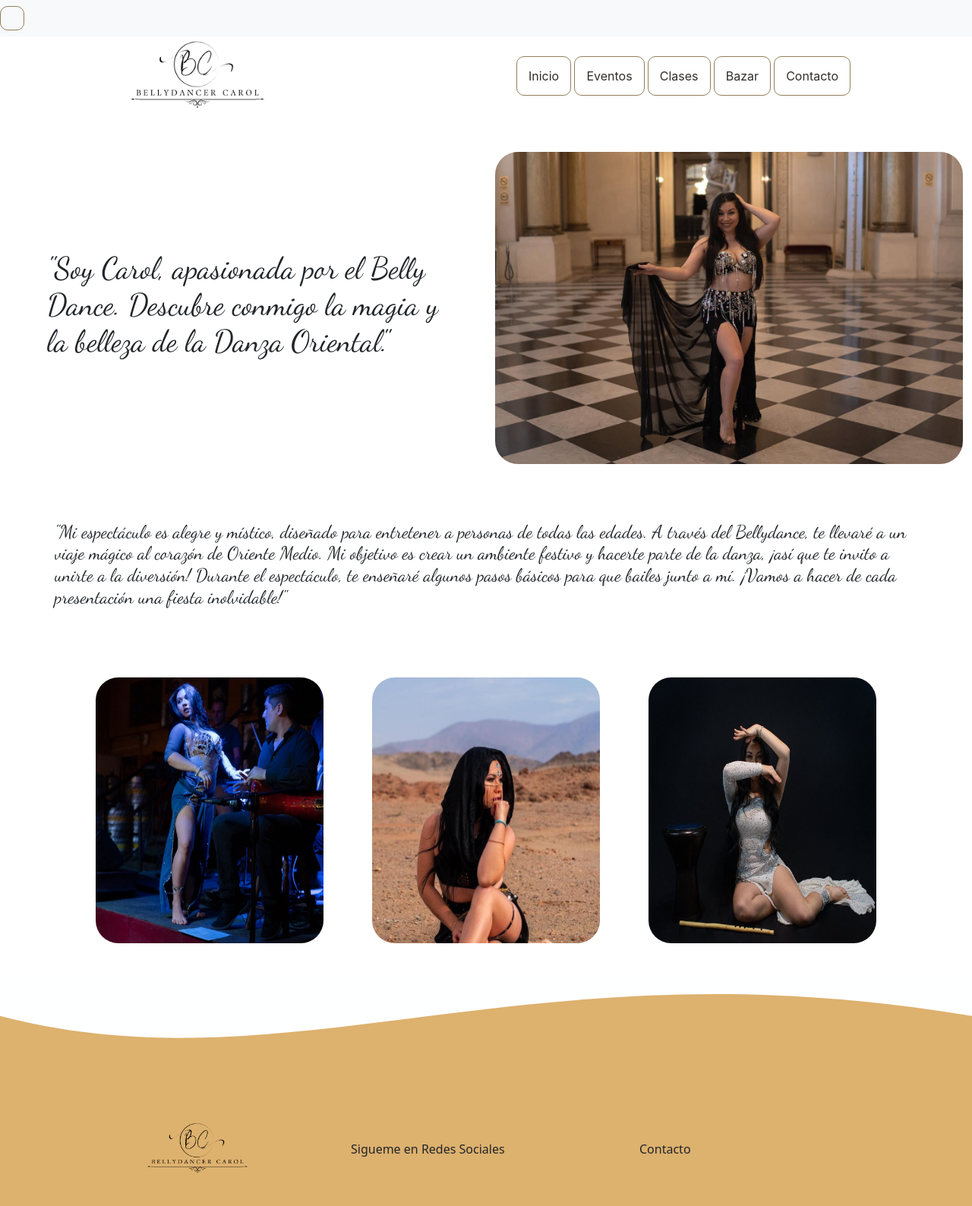
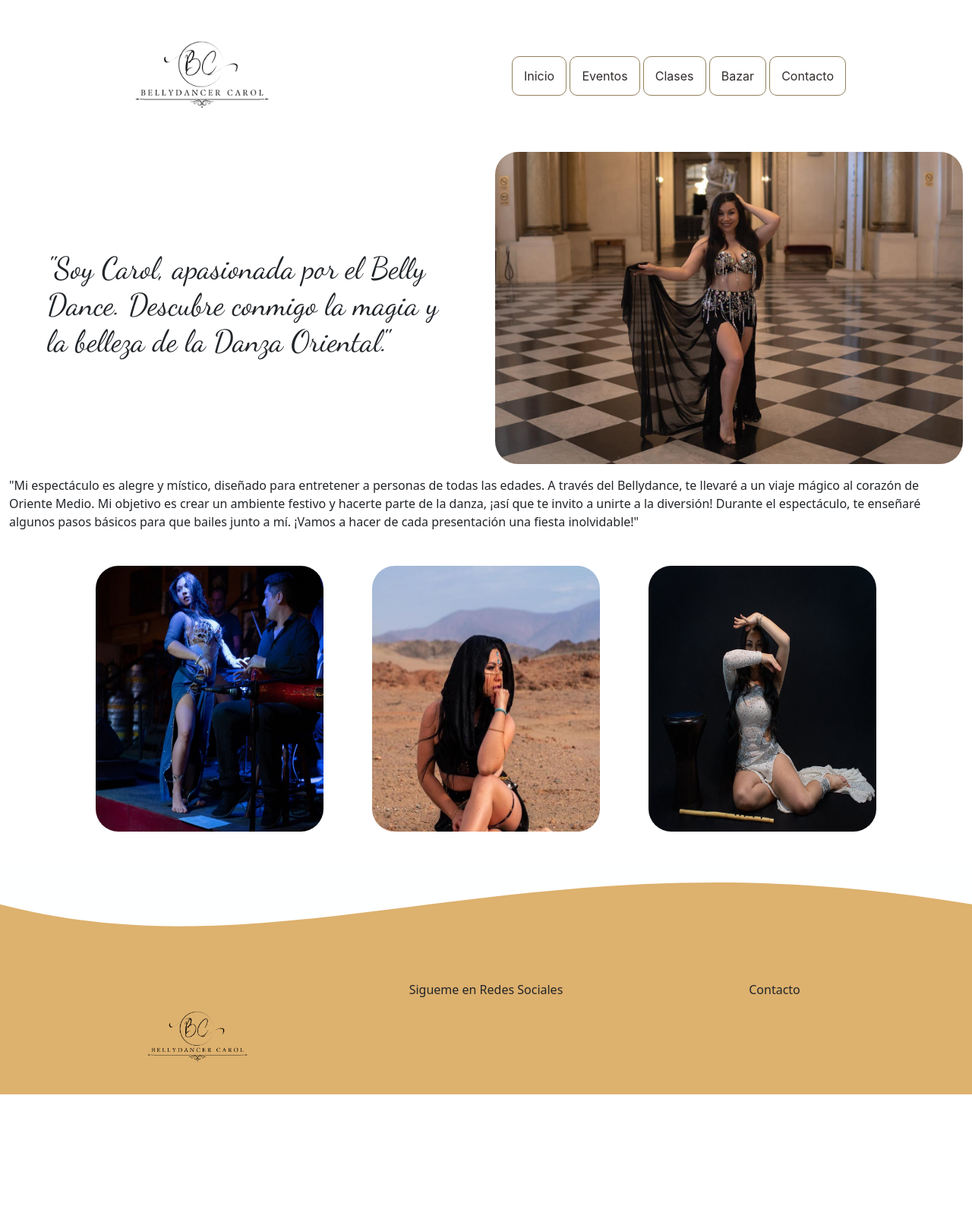
Before and after one commit to Ceci03cornejo/Coderhouse, a plain HTML site: page Index.html in a window 1280 px wide. Shown: the whole page at 76% size. After the commit the page ends 1441 px from the top, so only its background shows below. Drawn offline with nearby package versions, Linux system fonts and the light colour scheme.

Commit message:
nav-none

```diff
--- a/Index.html
+++ b/Index.html
@@ -13,7 +13,7 @@
 </head>
 
 <body>
-    <header class="header">
+    <header class="header container-fluid col-12">
         <img class="logo" src="./assets/images/LOGO PNG 1.png" alt="logo">
         <nav>
             <a href="../Index.html">Inicio</a>
@@ -21,17 +21,14 @@
             <a href="./pages/Clases.html">Clases</a>
             <a href="./pages/Bazar.html">Bazar</a>
             <a href="./pages/Contacto.html">Contacto</a>
-            <nav class="navbar navbar-expand-lg bg-body-tertiary fixed-top">
-                <a class="navbar-brand" href="#"></a>
-                <button class="navbar-toggler" type="button" data-bs-toggle="offcanvas"
-                    data-bs-target="#navbarOffcanvasLg" aria-controls="navbarOffcanvasLg"
-                    aria-label="Toggle navigation">
+
+            <!-- <nav class="navbar navbar-expand-lg bg-body-tertiary fixed-top">
+                <button class="navbar-toggler" type="button" data-bs-toggle="offcanvas" data-bs-target="#navbarOffcanvasLg" aria-controls="navbarOffcanvasLg" aria-label="Toggle navigation">
                     <span class="navbar-toggler-icon"></span>
-                </button>
-                <div class="offcanvas offcanvas-end" tabindex="-1" id="navbarOffcanvasLg"
-                    aria-labelledby="navbarOffcanvasLgLabel">
-                </div>
-            </nav>
+                  </button>
+                  <div class="offcanvas offcanvas-end" tabindex="-1" id="navbarOffcanvasLg" aria-labelledby="navbarOffcanvasLgLabel">
+                  </div>
+            </nav> -->
         </nav>
 
     </header>
@@ -51,7 +48,7 @@
 
     <article class="article container-fluid">
         <div>
-            <p class="h4">
+            <p class="p.p_moli">
                 "Mi espectáculo es alegre y místico, diseñado para entretener a personas de todas las edades. A través
                 del Bellydance, te llevaré a un viaje mágico al corazón de Oriente Medio. Mi objetivo es crear un
                 ambiente festivo y hacerte parte de la danza, ¡así que te invito a unirte a la diversión! Durante el
@@ -79,10 +76,10 @@
                 <div class="col" id="caja"><img class="foto_logo" src="./assets/images/LOGO PNG 1.png" alt="logo">
                 </div>
 
-                <div class="letra footer col d-inline-flex align-items-center" id="caja">Sigueme en Redes Sociales
+                <div class="letra footer col " id="caja">Sigueme en Redes Sociales
                 </div>
 
-                <div class="letra footer col d-inline-flex align-items-center" id="caja">Contacto
+                <div class="letra footer col " id="caja">Contacto
                 </div>
             </div>
         </div>
```
